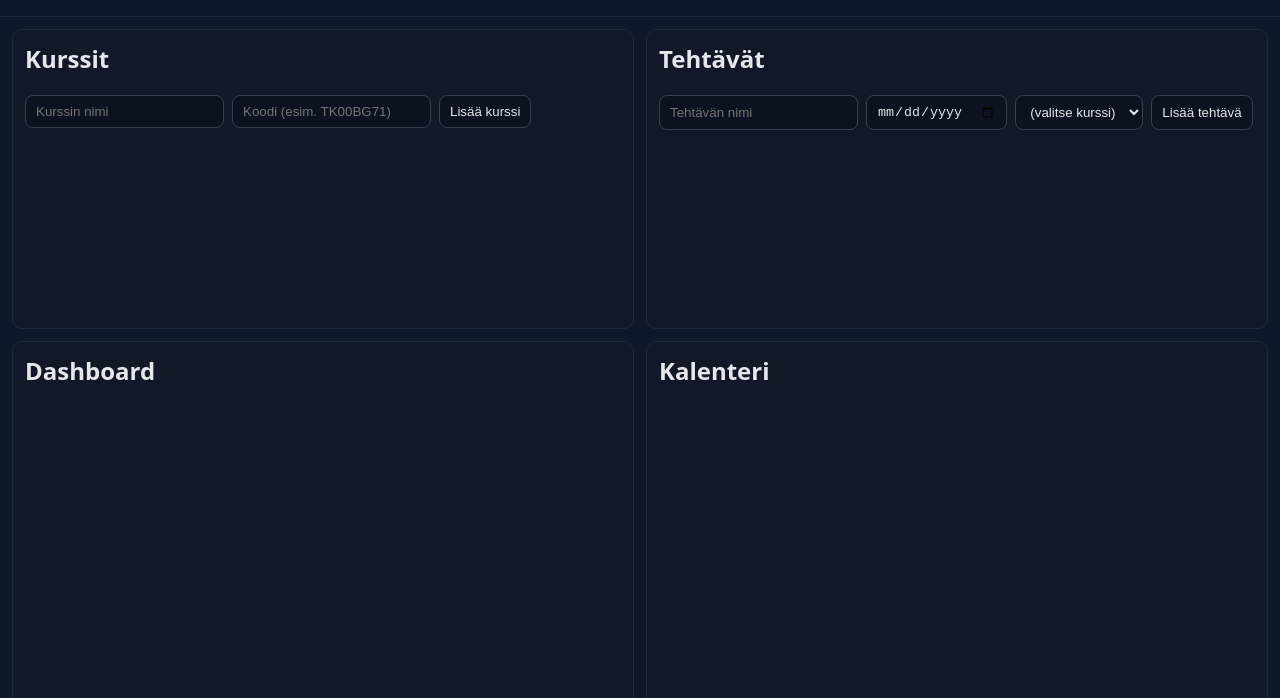
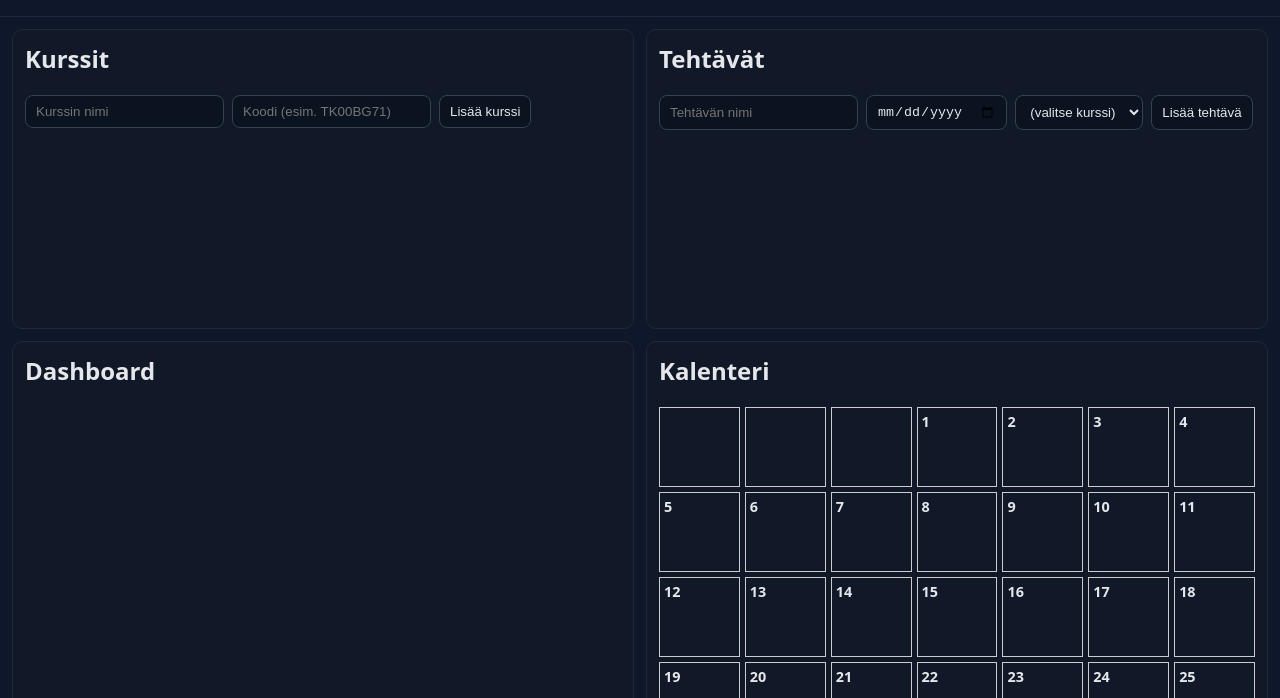
Before and after one commit to williamis/student-planner-dashboard, a plain HTML site: page index.html in a window 1280 px wide. Shown: the part 102-800 px from the top of the page. Drawn offline with nearby package versions, Linux system fonts and the light colour scheme.

Commit message:
feat(calendar): lisätty kalenterinäkymä tehtävien deadlineille

```diff
--- a/app.js
+++ b/app.js
@@ -91,7 +91,8 @@ function renderCourses() {
   );
 
   refreshCourseSelect();
-  updateDashboard();   // Päivitä dashboard
+  updateDashboard();
+  renderCalendar();
 }
 
 // --- Kurssivalikon päivitys tehtäviä varten ---
@@ -151,7 +152,8 @@ function renderTasks() {
     })
   );
 
-  updateDashboard();   // Päivitä dashboard
+  updateDashboard();
+  renderCalendar();
 }
 
 // --- Tehtävän lisääminen ---
@@ -233,8 +235,51 @@ function updateDashboard() {
   }
 }
 
+// --- Kalenterinäkymä ---
+function renderCalendar(year = new Date().getFullYear(), month = new Date().getMonth()) {
+  const calendarGrid = document.getElementById("calendar-grid");
+  if (!calendarGrid) return;
+
+  calendarGrid.innerHTML = "";
+
+  const firstDay = new Date(year, month, 1);
+  const lastDay = new Date(year, month + 1, 0);
+
+  // Tyhjät ennen kuukauden ekaa päivää
+  for (let i = 0; i < firstDay.getDay(); i++) {
+    const empty = document.createElement("div");
+    empty.className = "calendar-day empty";
+    calendarGrid.appendChild(empty);
+  }
+
+  // Päivät
+  for (let d = 1; d <= lastDay.getDate(); d++) {
+    const date = new Date(year, month, d);
+    const cell = document.createElement("div");
+    cell.className = "calendar-day";
+
+    const span = document.createElement("span");
+    span.className = "date";
+    span.textContent = d;
+    cell.appendChild(span);
+
+    // Tehtävät tälle päivälle
+    tasks
+      .filter(t => t.deadline === date.toISOString().split("T")[0])
+      .forEach(t => {
+        const taskEl = document.createElement("div");
+        taskEl.className = "calendar-task";
+        taskEl.textContent = t.title;
+        cell.appendChild(taskEl);
+      });
+
+    calendarGrid.appendChild(cell);
+  }
+}
+
 // --- Alustetaan näkymä ---
 refreshCourseSelect();
 renderCourses();
 renderTasks();
 updateDashboard();
+renderCalendar();
--- a/styles.css
+++ b/styles.css
@@ -13,3 +13,27 @@ li { padding: 8px; border: 1px solid #374151; border-radius: 8px; display: flex;
 #calendar-grid { display: grid; grid-template-columns: repeat(7, 1fr); gap: 8px; }
 #calendar-grid .day { border: 1px dashed #374151; min-height: 80px; border-radius: 8px; padding: 6px; }
 @media (max-width: 900px) { .layout { grid-template-columns: 1fr; } }
+#calendar-grid {
+  display: grid;
+  grid-template-columns: repeat(7, 1fr);
+  gap: 5px;
+  margin-top: 1em;
+}
+.calendar-day {
+  border: 1px solid #ccc;
+  min-height: 80px;
+  padding: 4px;
+  font-size: 0.9em;
+}
+.calendar-day span.date {
+  font-weight: bold;
+  display: block;
+}
+.calendar-task {
+  background: #36A2EB;
+  color: white;
+  padding: 2px 4px;
+  margin: 2px 0;
+  border-radius: 4px;
+  font-size: 0.8em;
+}
```
